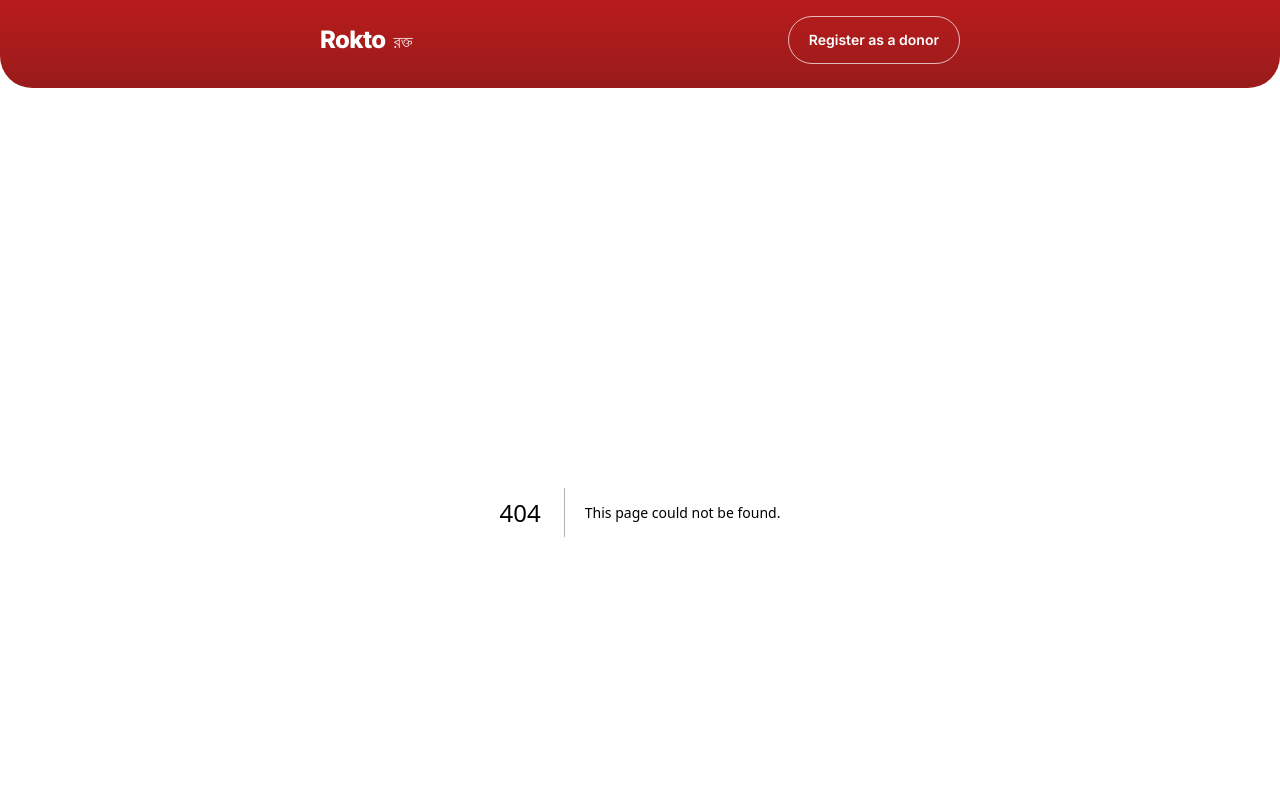
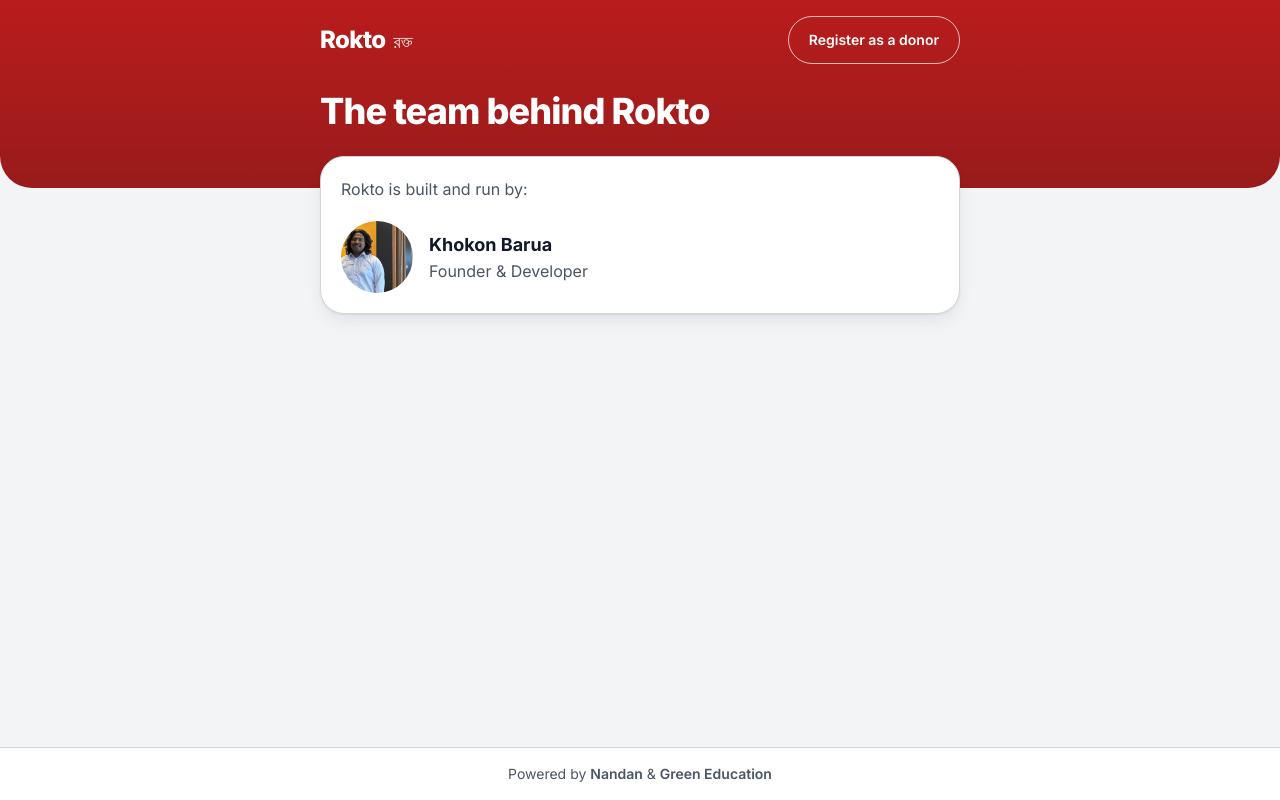
Before and after one commit to Khokon0123/Rokto, a Next.js app: page /team in a window 1280 px wide. Before the commit this address had no page. Shown: the top 800 px of the page. Built offline with nearby package versions, Linux system fonts and the light colour scheme.

Commit message:
Add a /team page, linked from the header
Shows who's behind Rokto (photo, name, role), sourced from a TEAM
list in config/app.ts so more people can be added the same way ORGS
already works for footer credits.

```diff
--- /dev/null
+++ b/src/app/team/page.tsx
@@ -0,0 +1,37 @@
+import Image from "next/image";
+import { cardClass } from "@/components/styles";
+import { TEAM } from "@/config/app";
+import { t } from "@/i18n";
+
+export const metadata = {
+  title: "Team",
+};
+
+// Same pattern as /register and /search: the page headline lives in the red hero band
+// (SiteHeader), so this content starts with a negative margin to sit under it.
+export default function TeamPage() {
+  return (
+    <div className="relative -mt-14 space-y-5">
+      <div className={`${cardClass} space-y-5`}>
+        <p className="text-base text-muted">{t.team.intro}</p>
+        <ul className="space-y-4">
+          {TEAM.map((person) => (
+            <li key={person.name} className="flex items-center gap-4">
+              <Image
+                src={person.photo}
+                alt={person.name}
+                width={72}
+                height={72}
+                className="h-[72px] w-[72px] shrink-0 rounded-full object-cover"
+              />
+              <div className="min-w-0">
+                <p className="truncate text-lg font-bold text-ink">{person.name}</p>
+                <p className="text-base text-muted">{person.role}</p>
+              </div>
+            </li>
+          ))}
+        </ul>
+      </div>
+    </div>
+  );
+}
--- a/src/components/SiteHeader.tsx
+++ b/src/components/SiteHeader.tsx
@@ -19,8 +19,11 @@ export default function SiteHeader() {
         ? t.hero.register
         : pathname === "/search"
           ? t.search.heading
+          : pathname === "/team"
+            ? t.hero.team
             : null;
   const showRegister = pathname !== "/register"; // a link to the page you're already on would do nothing
+  const showTeam = pathname !== "/team";
 
   return (
     <header
@@ -38,6 +41,15 @@ export default function SiteHeader() {
             <span className="text-2xl font-extrabold tracking-tight">{APP_NAME}</span>
             <span className="text-lg text-white/85">{APP_NAME_BN}</span>
           </Link>
+          <div className="flex items-center gap-4">
+            {showTeam && (
+              <Link
+                href="/team"
+                className="inline-flex min-h-12 items-center text-sm font-semibold text-white/85 hover:text-white hover:underline focus-visible:outline-white"
+              >
+                {t.nav.team}
+              </Link>
+            )}
             {showRegister && (
               <Link
                 href="/register"
@@ -47,6 +59,7 @@ export default function SiteHeader() {
               </Link>
             )}
           </div>
+        </div>
         {headline && (
           <h1 className="mt-7 max-w-md text-4xl font-extrabold leading-[1.1] tracking-tight">{headline}</h1>
         )}
--- a/src/config/app.ts
+++ b/src/config/app.ts
@@ -11,6 +11,16 @@ export interface OrgCredit {
 export const ORGS: OrgCredit[] = [
   { name: "Nandan", url: null },
   { name: "Green Education", url: null },
+];
+
+/** Shown on /team. photo is a path under /public. */
+export interface TeamMember {
+  name: string;
+  role: string;
+  photo: string;
+}
+export const TEAM: TeamMember[] = [
+  { name: "Khokon Barua", role: "Founder & Developer", photo: "/team/khokon.jpg" },
 ];
 
 /** Donors who gave blood within this many days are listed below ready donors. */
--- a/src/i18n/en.ts
+++ b/src/i18n/en.ts
@@ -4,11 +4,13 @@ export const en = {
   hero: {
     home: "Find a blood donor near you",
     register: "Register as a donor",
+    team: "The team behind Rokto",
   },
   nav: {
     register: "Register as a donor",
     recover: "Lost your edit link?",
     home: "Find blood",
+    team: "Team",
   },
   footer: {
     poweredBy: "Powered by {org}",
@@ -68,6 +70,9 @@ export const en = {
     mapView: "Map",
     mapLoading: "Loading map...",
     mapAllAreas: "The map shows donors matching your blood group across all areas - pan and zoom to explore.",
+  },
+  team: {
+    intro: "Rokto is built and run by:",
   },
   card: {
     call: "Call {phone}",
```
Also changed, not shown: public/team/khokon.jpg (added). Lines whose indentation alone changed are shown as unchanged.
